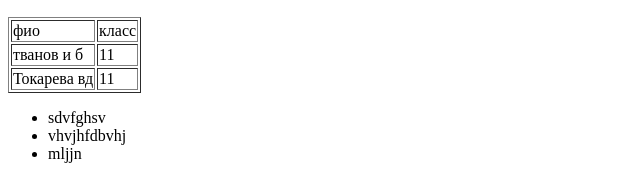
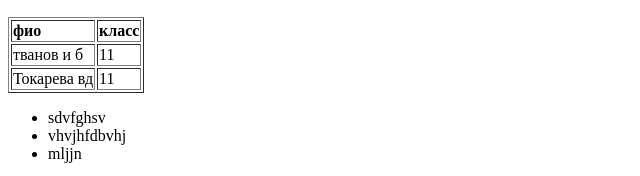
Before and after one commit to vladatokareva/site, a plain HTML site: page index.html in a window 1280 px wide. Shown: the part 640-816 px from the top of the page, 0-640 px from the left. Drawn offline with Linux system fonts and the light colour scheme.

Commit message:
as;idshb

```diff
--- a/index.html
+++ b/index.html
@@ -9,8 +9,8 @@
  <p><img width="300" src="котик.jpg"></p>
   <table border="1">
     <tr>
-      <td>фио</td>
-      <td>класс</td>
+      <td><b>фио</b></td>
+      <td><b>класс</b></td>
     </tr>
      <tr>
       <td>тванов и б </td>
```
